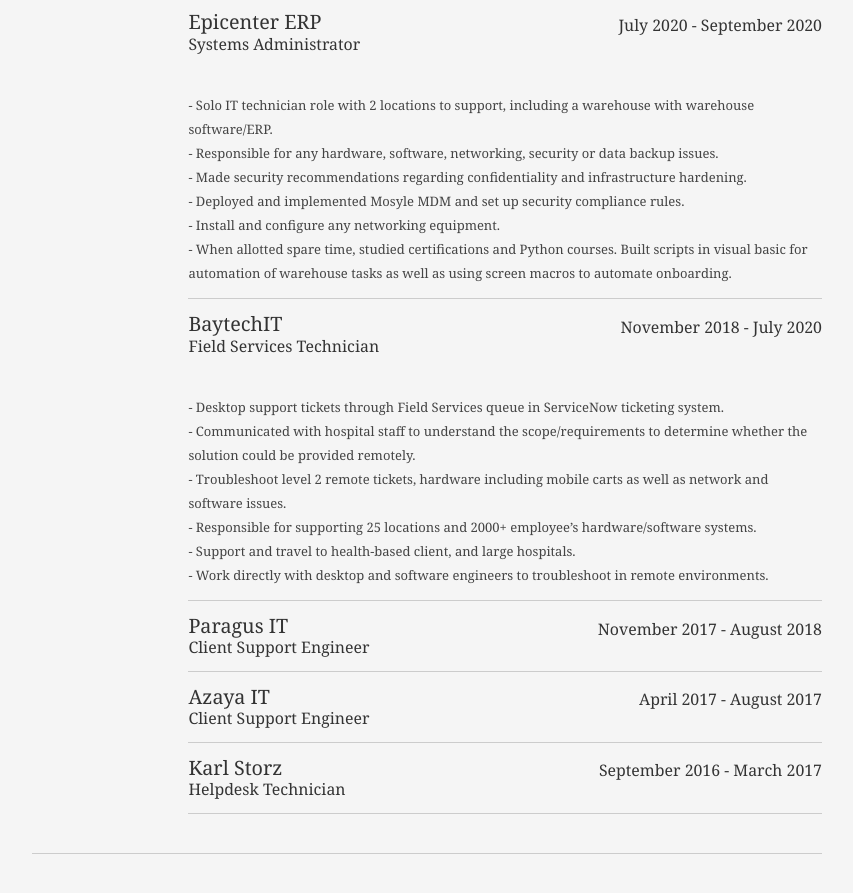
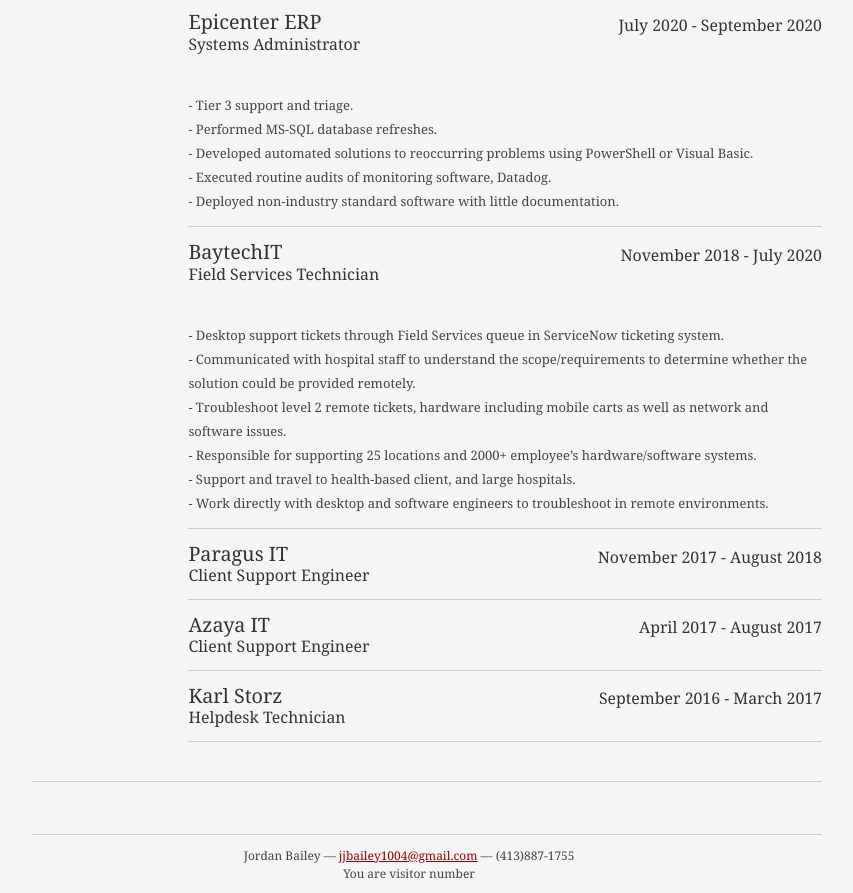
Before and after one commit to jjbailey1004/resume-front-end, a plain HTML site: page index.html in a window 1280 px wide. Shown: the part 1593-2486 px from the top of the page, without its empty margins (213-1066 px from the left). Drawn offline with Linux system fonts and the light colour scheme; no server answers.

Commit message:
update resume

```diff
--- a/index.html
+++ b/index.html
@@ -184,13 +184,11 @@
 								<h4>July 2020 - September 2020</h4>
 								<p></p>
 								<ul>
-								<li class="last">- Solo IT technician role with 2 locations to support, including a warehouse with warehouse software/ERP.	</li>
-								<li class="last">- Responsible for any hardware, software, networking, security or data backup issues.</li>
-								<li class="last">- Made security recommendations regarding confidentiality and infrastructure hardening.</li>
-								<li class="last">- Deployed and implemented Mosyle MDM and set up security compliance rules.</li>
-								<li class="last">- Install and configure any networking equipment.</li>
-								<li class="last">- When allotted spare time, studied certifications and Python courses. Built scripts in visual basic for
-									automation of warehouse tasks as well as using screen macros to automate onboarding.</li>
+								<li class="last">- Tier 3 support and triage.</li>
+								<li class="last">- Performed MS-SQL database refreshes.</li>
+								<li class="last">- Developed automated solutions to reoccurring problems using PowerShell or Visual Basic.</li>
+								<li class="last">- Executed routine audits of monitoring software, Datadog.</li>
+								<li class="last">- Deployed non-industry standard software with little documentation.</li>
 								</ul>
 							</div>
 
```
